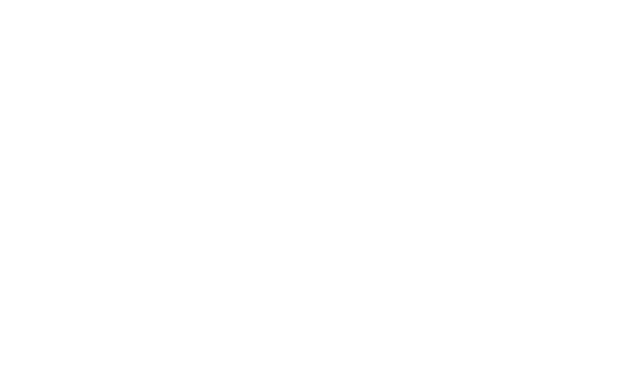
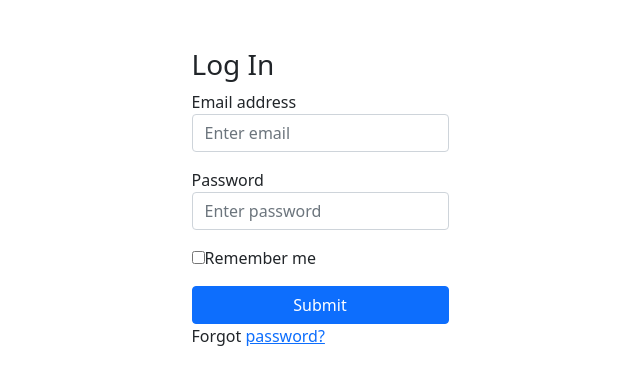
Before and after one commit to Yothu/reservify-front-end, a React (Create React App) app: page /login in a window 1280 px wide. Before the commit this address had no page. Shown: the top 384 px of the page, without its empty margins (320-960 px from the left). Built offline with nearby package versions, Linux system fonts and the light colour scheme.

Commit message:
Add login page

```diff
--- a/src/App.js
+++ b/src/App.js
@@ -1,11 +1,13 @@
 import { Routes, Route } from 'react-router-dom';
 import Hotels from './pages/Hotels';
+import LogIn from './pages/registration/LogIn';
 
 function App() {
   return (
     <div>
       <Routes>
         <Route path="/" element={<Hotels />} />
+        <Route path="/login" element={<LogIn />} />
       </Routes>
     </div>
   );
--- /dev/null
+++ b/src/pages/registration/LogIn.js
@@ -0,0 +1,57 @@
+import React from 'react';
+
+function LogIn() {
+  return (
+    <div className="d-flex flex-column align-items-center pt-5">
+      <form>
+        <h3>Log In</h3>
+        <div className="mb-3">
+          <label htmlFor="temp-email">
+            Email address
+            <input
+              type="email"
+              className="form-control"
+              placeholder="Enter email"
+              id="temp-email"
+            />
+          </label>
+        </div>
+        <div className="mb-3">
+          <label htmlFor="temp-password">
+            Password
+            <input
+              type="password"
+              className="form-control"
+              placeholder="Enter password"
+              id="temp-password"
+            />
+          </label>
+        </div>
+        <div className="mb-3">
+          <div className="custom-control custom-checkbox">
+            <label className="custom-control-label" htmlFor="customCheck1">
+              <input
+                type="checkbox"
+                className="custom-control-input"
+                id="customCheck1"
+              />
+              Remember me
+            </label>
+          </div>
+        </div>
+        <div className="d-grid">
+          <button type="submit" className="btn btn-primary">
+            Submit
+          </button>
+        </div>
+        <p className="forgot-password text-right">
+          Forgot
+          {' '}
+          <a href="/">password?</a>
+        </p>
+      </form>
+    </div>
+  );
+}
+
+export default LogIn;
```
